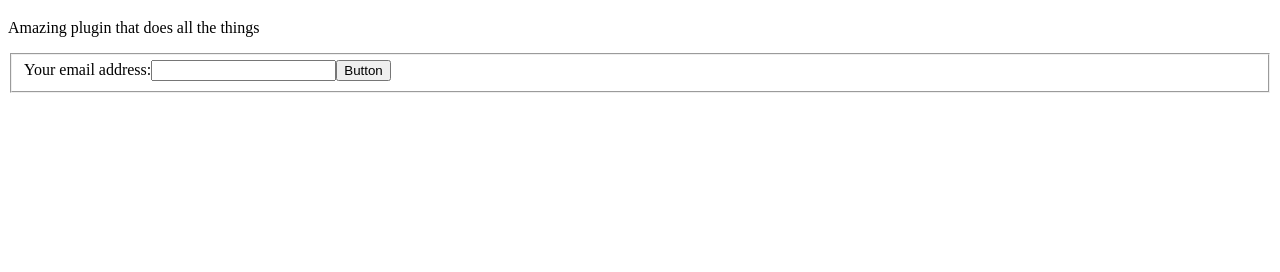
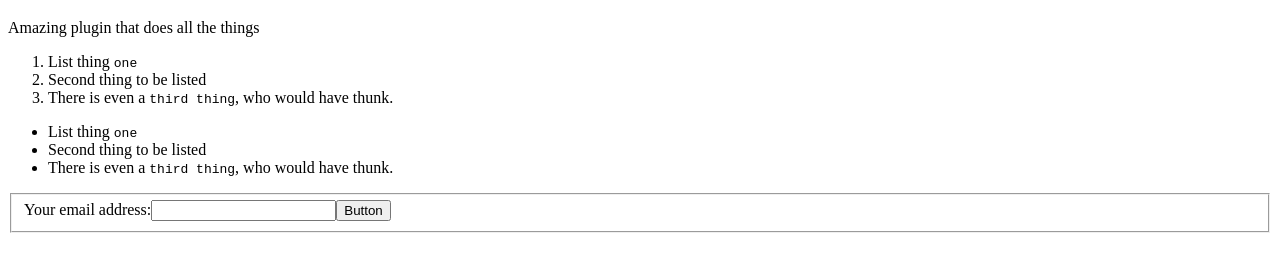
Before and after one commit to queen-raae/gatsby-plugin-queen-styling, a Gatsby site in the folder demo/: page / in a window 1280 px wide. Shown: the part 62-334 px from the top of the page. Built offline with nearby package versions, Linux system fonts and the light colour scheme; Gatsby itself is replaced by a stand-in of ours.

Commit message:
fix: show ordered list numbers

```diff
--- a/demo/src/pages/index.js
+++ b/demo/src/pages/index.js
@@ -14,6 +14,25 @@ const IndexPage = () => {
           </span>
         </h1>
         <p>Amazing plugin that does all the things</p>
+        <ol>
+          <li>
+            List thing <code>one</code>
+          </li>
+          <li>Second thing to be listed</li>
+          <li>
+            There is even a <code>third thing</code>, who would have thunk.
+          </li>
+        </ol>
+
+        <ul>
+          <li>
+            List thing <code>one</code>
+          </li>
+          <li>Second thing to be listed</li>
+          <li>
+            There is even a <code>third thing</code>, who would have thunk.
+          </li>
+        </ul>
       </header>
       <section>
         <form>
--- a/plugin/styles/_typography.scss
+++ b/plugin/styles/_typography.scss
@@ -71,6 +71,16 @@ ul {
   }
 }
 
+ol {
+  padding: 0;
+  line-height: 1.5;
+  list-style-position: inside;
+
+  li {
+    padding: 0.2rem 0;
+  }
+}
+
 pre {
   font-size: 0.833rem;
 }
```
